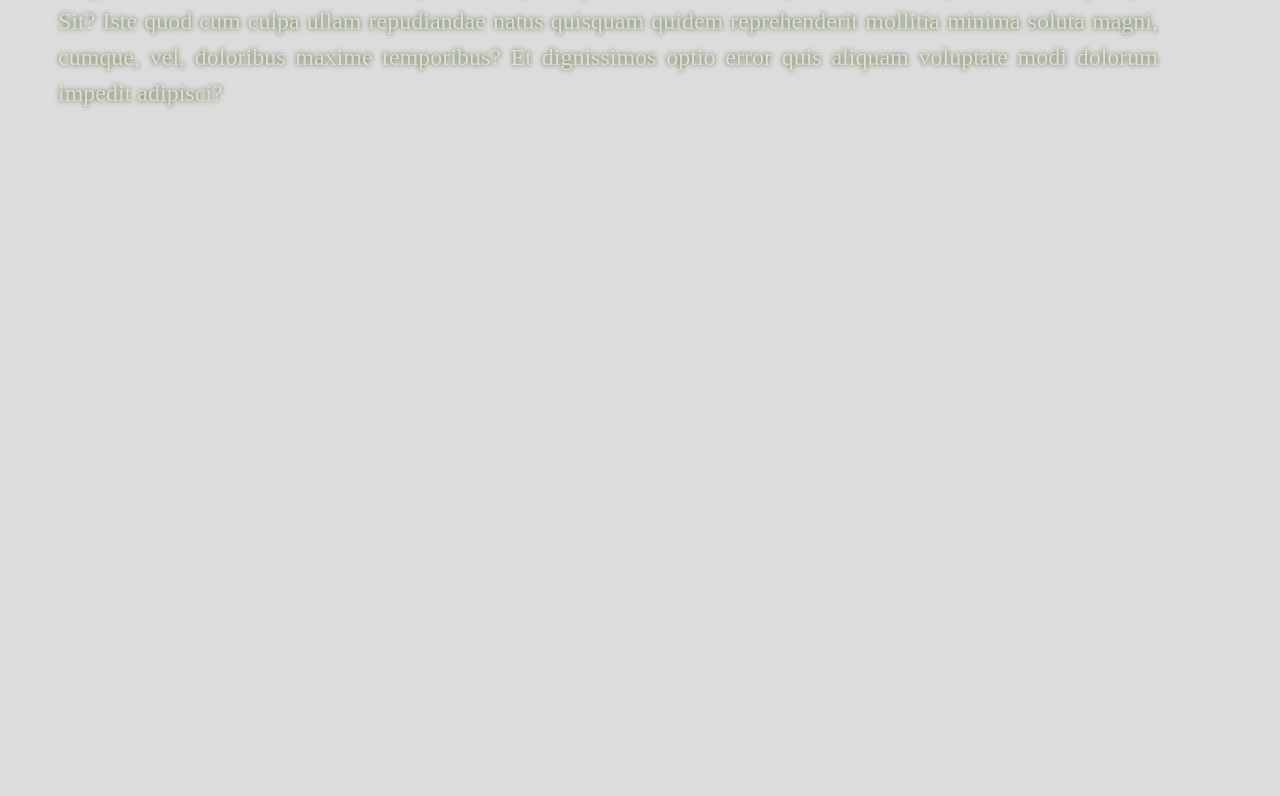
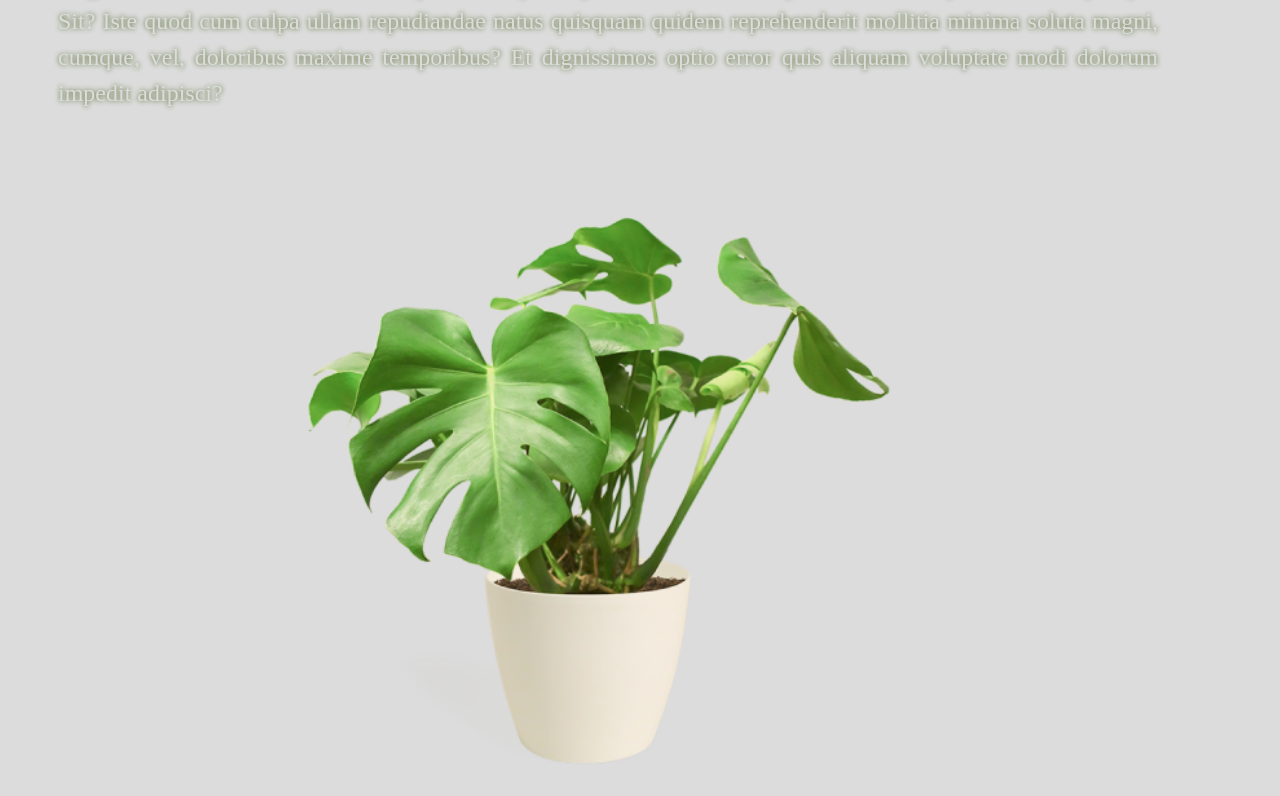
Before and after one commit to mikhaelHan/git, a plain HTML site: page git_project/index.html in a window 1280 px wide. Shown: the part 448-1244 px from the top of the page. Before the commit the page ends 800 px from the top, so only its background shows below. Drawn offline with Linux system fonts and the light colour scheme.

Commit message:
feat: added plant

```diff
--- a/git_project/index.html
+++ b/git_project/index.html
@@ -27,6 +27,9 @@
 			vel, doloribus maxime temporibus? Et dignissimos optio error quis aliquam voluptate modi dolorum impedit
 			adipisci?
 		</p>
+		<div class="image">
+			<img src="images/about_plant.png" alt="plant">
+		</div>
 	</div>
 </body>
 
--- a/git_project/style/style.scss
+++ b/git_project/style/style.scss
@@ -23,3 +23,14 @@ body {
 	color: gainsboro;
 	text-shadow: 0 0 5px rgb(70, 95, 29);
 }
+
+.image {
+	margin: 0 auto;
+	width: 600px;
+	height: auto;
+	img {
+		width: 100%;
+		height: 100%;
+		object-fit: contain;
+	}
+}
```
Also changed, not shown: git_project/images/about_plant.png (added), git_project/style/style.css, 1 other file.
